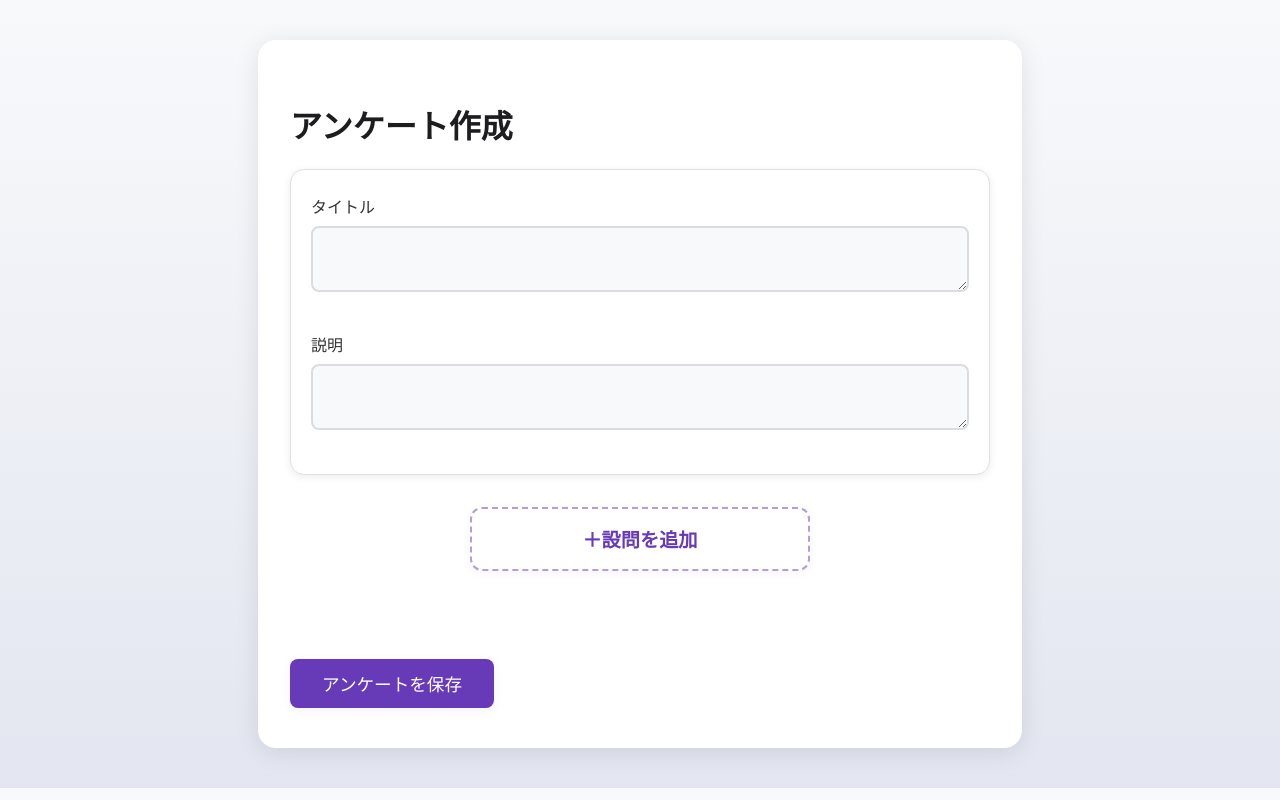
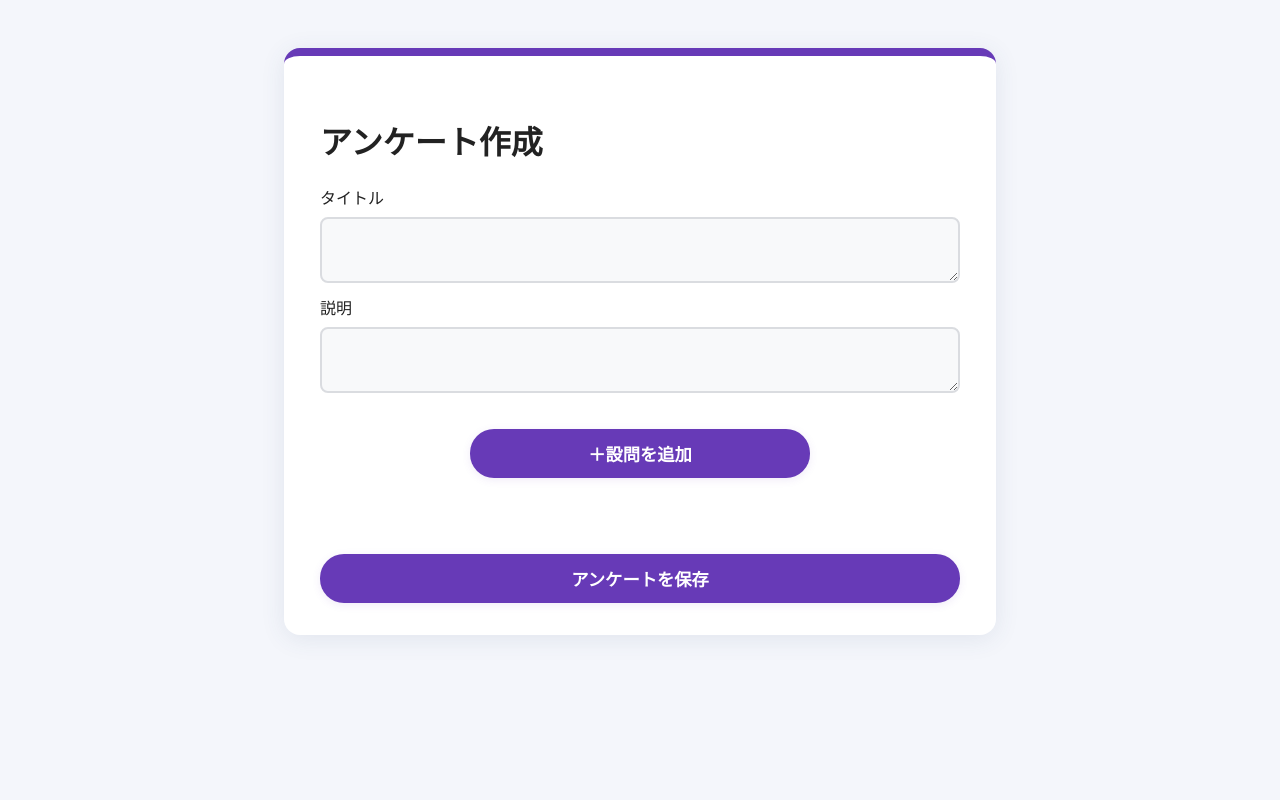
Before and after one commit to kosuke215135/questionnaire-web-app, a Django app: page /polls/survey/create/ in a window 1280 px wide. Run offline with Django 5.2, Linux system fonts and the light colour scheme; some libraries are stand-ins or nearby versions.

Commit message:
fix: UIをもとに戻した

```diff
--- a/polls/static/polls/style.css
+++ b/polls/static/polls/style.css
@@ -1,107 +1,152 @@
-/* Googleフォーム風アンケートアプリ用スタイル（改善後） */
+/* Googleフォーム風アンケートアプリ用スタイル */
 
 body {
-    font-family: -apple-system, BlinkMacSystemFont, "Segoe UI", Roboto, "Helvetica Neue", Arial, sans-serif;
-    background: linear-gradient(180deg, #f8f9fb 0%, #e3e6f0 100%);
-    color: #1d1d1f;
+    background: #f4f6fb;
+    font-family: 'Roboto', 'Segoe UI', 'Hiragino Sans', 'Meiryo', sans-serif;
     margin: 0;
     padding: 0;
+    color: #222;
 }
 
 .container {
-    max-width: 700px;
-    margin: 40px auto;
+    max-width: 640px;
+    margin: 48px auto;
     background: #fff;
-    border-radius: 18px;
-    box-shadow: 0 4px 24px rgba(0,0,0,0.10);
-    padding: 40px 32px 32px 32px;
+    border-radius: 16px;
+    box-shadow: 0 4px 24px rgba(60, 80, 120, 0.10);
+    padding: 40px 36px 32px 36px;
+    border-top: 8px solid #673ab7;
 }
 
-.card, .question-cell {
-    background: #fff;
-    border-radius: 14px;
-    box-shadow: 0 2px 8px rgba(0,0,0,0.08);
-    padding: 24px 20px;
-    margin-bottom: 28px;
-    border: 1.5px solid #e0e0e0;
-    position: relative;
+.survey-title, .question-title {
+    font-size: 1.5rem;
+    font-weight: 700;
+    margin-bottom: 18px;
+    color: #3c2e7c;
+    letter-spacing: 0.01em;
 }
 
-label {
-    font-weight: 500;
-    color: #333;
-    display: block;
-    margin-bottom: 8px;
+.survey-description {
+    font-size: 1.08rem;
+    color: #5f6368;
+    margin-bottom: 28px;
 }
 
-.googleform-textarea {
-    width: 100%;
-    min-height: 60px;
-    border: 2px solid #dadce0;
-    border-radius: 8px;
-    padding: 12px;
-    font-size: 16px;
-    background: #f8f9fa;
-    transition: border-color 0.2s, box-shadow 0.2s;
-    box-sizing: border-box;
-    margin-top: 8px;
-    margin-bottom: 8px;
-    resize: vertical;
-}
-.googleform-textarea:focus {
-    border-color: #673ab7;
-    outline: none;
-    background: #fff;
-    box-shadow: 0 0 0 2px #e1bee7;
+h2 {
+    font-size: 1.1rem;
+    color: #5f6368;
+    margin-bottom: 18px;
+    font-weight: 500;
 }
 
-.btn {
+.question-list, .results-list {
+    list-style: none;
+    padding: 0;
+    margin: 0 0 28px 0;
+}
+
+.question-item, .result-item {
+    margin-bottom: 32px;
+    padding-bottom: 8px;
+    border-bottom: 1px solid #ececec;
+}
+
+.choice-list {
+    list-style: none;
+    padding: 0;
+    margin: 14px 0 0 0;
+}
+
+.choice-item {
+    margin-bottom: 12px;
+    display: flex;
+    align-items: center;
+}
+
+input[type="checkbox"],
+input[type="radio"] {
+    accent-color: #673ab7; /* Googleフォーム風の紫色 */
+    width: 20px;
+    height: 20px;
+    margin-right: 8px;
+    vertical-align: middle;
+}
+
+.vote-form, .survey-form {
+    margin-top: 24px;
+}
+
+.vote-button, button[type="submit"], .btn {
     background: #673ab7;
     color: #fff;
+    font-size: 1.08rem;
+    font-weight: 600;
     border: none;
-    border-radius: 8px;
-    padding: 12px 32px;
-    font-size: 1.1em;
-    font-weight: 500;
+    border-radius: 24px;
+    padding: 12px 0;
+    width: 100%;
+    margin-top: 22px;
     cursor: pointer;
-    transition: background 0.2s, box-shadow 0.2s;
-    margin: 8px 0;
-    box-shadow: 0 2px 8px rgba(103,58,183,0.08);
+    box-shadow: 0 2px 8px rgba(103, 58, 183, 0.10);
+    transition: background 0.18s, box-shadow 0.18s;
     display: inline-block;
 }
-.btn:hover {
+
+.vote-button:hover, button[type="submit"]:hover, .btn:hover {
     background: #512da8;
-    box-shadow: 0 4px 16px rgba(103,58,183,0.13);
+    box-shadow: 0 4px 16px rgba(103, 58, 183, 0.18);
 }
 
 .btn-danger {
     background: #e53935;
     color: #fff;
-    margin-left: 8px;
+    border: none;
+    border-radius: 8px;
+    padding: 6px 20px;
+    font-size: 1rem;
+    font-weight: 600;
+    cursor: pointer;
+    box-shadow: 0 2px 8px rgba(229, 57, 53, 0.10);
+    transition: background 0.18s, box-shadow 0.18s;
+    position: absolute;
+    top: 16px;
+    right: 16px;
+    width: auto;
+    min-width: 0;
+    max-width: 180px;
+    z-index: 2;
+    margin: 0;
+    display: inline-block;
 }
 .btn-danger:hover {
     background: #b71c1c;
+    box-shadow: 0 4px 16px rgba(229, 57, 53, 0.18);
 }
 
+.add-question-btn, .add-choice-btn {
+    display: block;
+    margin: 24px auto 0 auto;
+    font-size: 1.08rem;
+    padding: 12px 0;
+    width: 90%;
+    max-width: 340px;
+    background: #673ab7;
+    color: #fff;
+    border: none;
+    border-radius: 24px;
+    font-weight: 600;
+    box-shadow: 0 2px 8px rgba(103,58,183,0.10);
+    transition: background 0.18s, box-shadow 0.18s;
+    cursor: pointer;
+}
+.add-question-btn:hover, .add-choice-btn:hover {
+    background: #512da8;
+    box-shadow: 0 4px 16px rgba(103,58,183,0.18);
+}
+
+/* 既存の .add-question-btn のmargin調整 */
 .add-question-btn {
-    display: block;
-    margin: 32px auto 40px auto;
-    font-size: 1.2em;
-    padding: 16px 0;
-    width: 80%;
-    max-width: 340px;
-    background: #fff;
-    color: #673ab7;
-    border: 2px dashed #b39ddb;
-    border-radius: 12px;
-    font-weight: 600;
-    box-shadow: 0 2px 8px rgba(103,58,183,0.06);
-    transition: background 0.2s, color 0.2s, border 0.2s;
-}
-.add-question-btn:hover {
-    background: #ede7f6;
-    color: #512da8;
-    border-color: #7e57c2;
+    margin-bottom: 16px;
 }
 
 /* 質問ブロックを強調カード化 */
@@ -133,7 +178,6 @@ label {
     padding-bottom: 4px;
 }
 
-/* カード間の分離強化 */
 .card.question-cell:not(:last-child) {
     border-bottom: 3px solid #ede7f6;
 }
@@ -154,18 +198,111 @@ label {
     font-weight: 500;
 }
 
-@media (max-width: 600px) {
+/* Googleフォーム風 記述式テキストエリア */
+.googleform-textarea {
+    width: 100%;
+    min-height: 60px;
+    border: 2px solid #dadce0;
+    border-radius: 8px;
+    padding: 12px;
+    font-size: 16px;
+    background: #f8f9fa;
+    transition: border-color 0.2s;
+    box-sizing: border-box;
+    margin-top: 8px;
+    margin-bottom: 8px;
+}
+.googleform-textarea:focus {
+    border-color: #673ab7;
+    outline: none;
+    background: #fff;
+}
+
+/* Googleフォーム風 記述式回答リスト */
+.answer-list-label {
+    font-weight: bold;
+    color: #673ab7;
+    margin-bottom: 4px;
+    margin-top: 8px;
+    font-size: 1.1em;
+    text-align: center;
+}
+.answer-item-googleform {
+    background: #f3e8fd;
+    border-radius: 6px;
+    padding: 10px 14px;
+    margin: 8px auto;
+    border-left: 4px solid #673ab7;
+    font-size: 1em;
+    display: flex;
+    align-items: flex-start;
+    width: 90%;
+    box-sizing: border-box;
+}
+.answer-label {
+    font-weight: bold;
+    color: #673ab7;
+    margin-right: 8px;
+}
+.answer-content {
+    word-break: break-all;
+}
+
+/* 記述式回答リストをスクロール表示 */
+.answer-scroll-box {
+    max-height: 220px;
+    /* 横幅指定を外すことで親要素の幅に合わせる */
+    margin: 0 auto 12px auto;
+    overflow-y: auto;
+    border: 1px solid #dadce0;
+    border-radius: 8px;
+    background: #faf7fd;
+    padding: 8px 0;
+}
+
+.choice-item input[type="text"], .choice-item textarea {
+    width: 100%;
+    border: 1.5px solid #dadce0;
+    border-radius: 8px;
+    padding: 10px 14px;
+    font-size: 1rem;
+    background: #f8f9fa;
+    transition: border-color 0.2s;
+    box-sizing: border-box;
+    margin: 0;
+    resize: none;
+    color: #222;
+}
+.choice-item input[type="text"]:focus, .choice-item textarea:focus {
+    border-color: #673ab7;
+    background: #fff;
+    outline: none;
+}
+
+/* モバイル対応 */
+@media (max-width: 700px) {
     .container {
-        padding: 12px 2vw;
+        max-width: 99vw;
+        padding: 16px 2vw 18px 2vw;
     }
-    .card, .question-cell {
-        padding: 10px 4vw;
+    .survey-title, .question-title {
+        font-size: 1.1rem;
     }
-    h1 {
-        font-size: 1.3em;
+    .vote-button, button[type="submit"], .btn {
+        font-size: 1rem;
     }
-    .add-question-btn {
+    .add-question-btn, .add-choice-btn {
         width: 98%;
         font-size: 1em;
     }
+    .choice-item input[type="text"] {
+        font-size: 0.98rem;
+        padding: 8px 8px;
+    }
+    .btn-danger {
+        right: 8px;
+        top: 8px;
+        padding: 5px 12px;
+        font-size: 0.95rem;
+    }
 }
--- a/polls/templates/polls/survey_create.html
+++ b/polls/templates/polls/survey_create.html
@@ -20,7 +20,7 @@
         const choicesList = btn.parentElement.querySelector('.choices-list');
         const count = choicesList.children.length + 1;
         const li = document.createElement('li');
-        li.innerHTML = `<textarea class="googleform-textarea" name="choice_text" placeholder="選択肢${count}"></textarea> <button type="button" class="btn btn-danger choice-remove-btn" onclick="removeChoice(this)">×</button>`;
+        li.innerHTML = `<input type="text" class="googleform-textarea choice-input" name="choice_text" placeholder="選択肢${count}" style="margin:0 8px 0 0; min-height:40px;"> <button type="button" class="btn btn-danger choice-remove-btn" onclick="removeChoice(this)">×</button>`;
         choicesList.appendChild(li);
     }
     // 選択肢削除
```
Also changed, not shown: polls/migrations/0001_initial.py.
